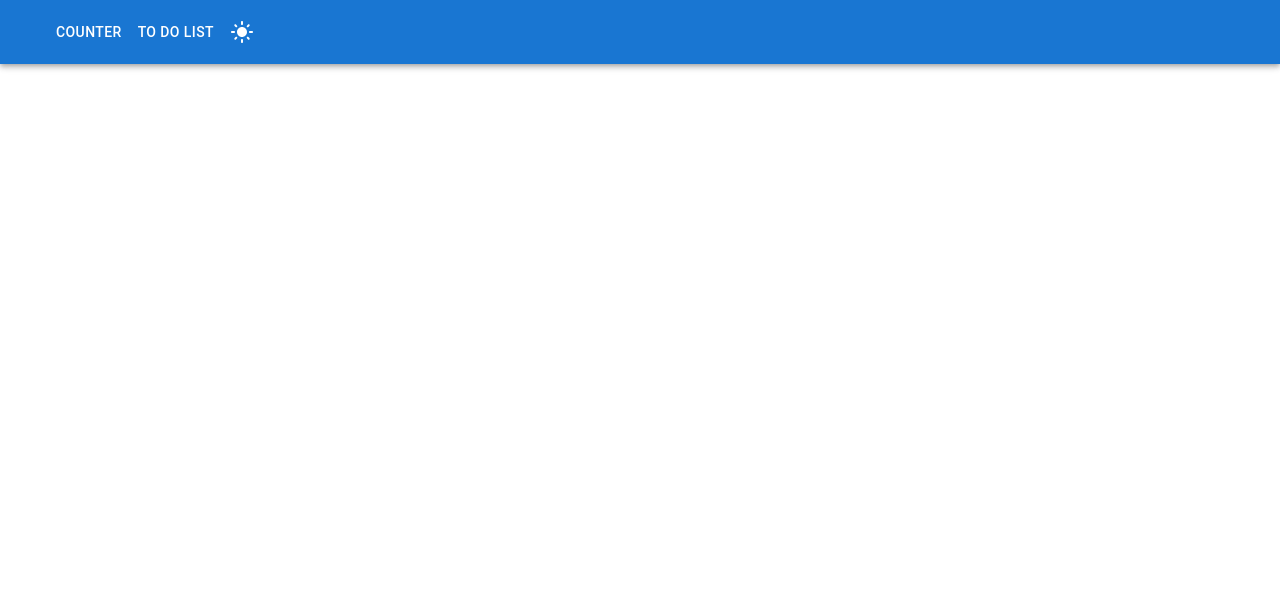
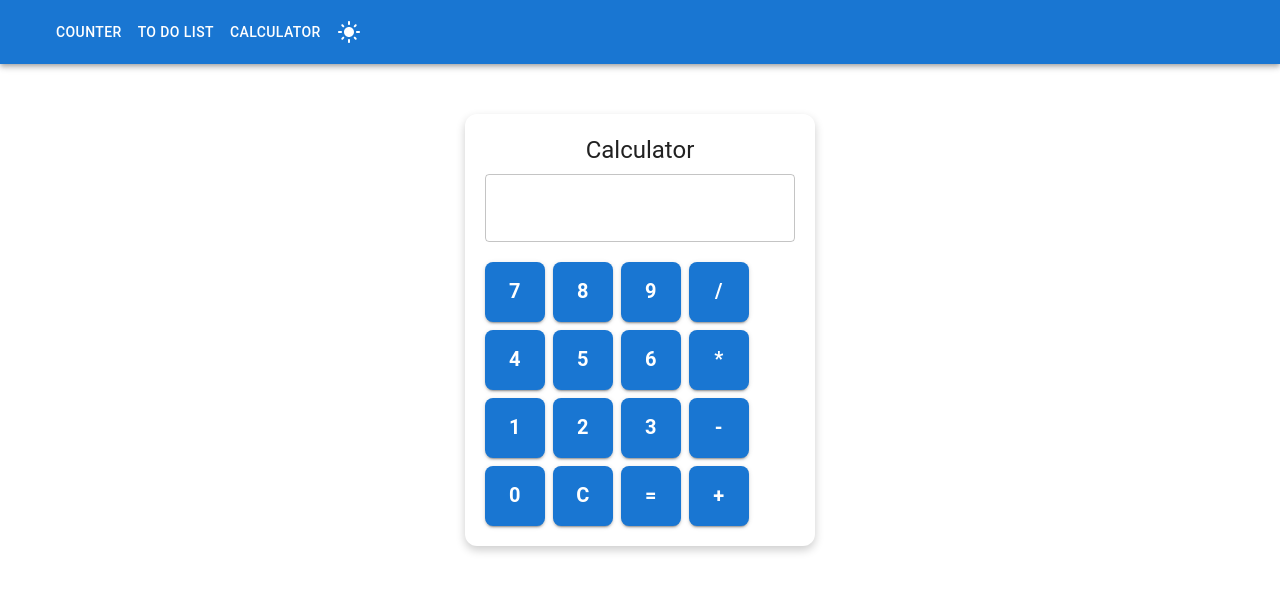
Before and after one commit to cientificoqq/react-hooks-, a React (Create React App) app: page /calculator in a window 1280 px wide. Before the commit this address had no page. Shown: the top 592 px of the page. Built offline with nearby package versions, Linux system fonts and the light colour scheme.

Commit message:
Calculator

```diff
--- a/src/components/Header.jsx
+++ b/src/components/Header.jsx
@@ -17,6 +17,14 @@ const Header = ({ darkMode, setDarkMode }) => {
               To Do List
             </Button>
           </Link>
+          <Link
+            to="/calculator"
+            style={{ textDecoration: "none", color: "inherit" }}
+          >
+            <Button variant="text" color="inherit">
+              Сalculator
+            </Button>
+          </Link>
           <IconButton onClick={() => setDarkMode(!darkMode)} color="inherit">
             {darkMode ? <DarkMode /> : <LightMode />}
           </IconButton>
--- /dev/null
+++ b/src/components/Сalculator.jsx
@@ -0,0 +1,102 @@
+import { Box, Button, Grid2, TextField, Typography } from "@mui/material";
+import { useState } from "react";
+
+const styles = {
+  container: {
+    width: "350px",
+    margin: "50px auto",
+    padding: "20px",
+    borderRadius: "12px",
+
+    boxShadow: "0px 4px 10px rgba(0, 0, 0, 0.2)",
+    textAlign: "center",
+  },
+  display: {
+    marginBottom: "10px",
+    "& input": {
+      textAlign: "right",
+      fontSize: "24px",
+    },
+  },
+  button: {
+    minWidth: "60px",
+    minHeight: "60px",
+    fontSize: "20px",
+    fontWeight: "bold",
+    borderRadius: "8px",
+    backgroundColor: "#1976d2",
+    color: "white",
+    "&:hover": {
+      backgroundColor: "#115293",
+    },
+  },
+  gridContainer: {
+    marginTop: "10px",
+  },
+};
+
+const Calculator = () => {
+  const [number, setNumber] = useState("");
+  const [input, setInput] = useState([]);
+
+  function handleClick(value) {
+    if (value === "C") {
+      setNumber("");
+      setInput([]);
+    } else if (value === "=") {
+      try {
+        setNumber(eval(number).toString());
+      } catch {
+        setNumber("Error");
+      }
+    } else {
+      setNumber((prev) => prev + value);
+    }
+  }
+
+  return (
+    <Box sx={styles.container}>
+      <Typography variant="h5" gutterBottom>
+        Calculator
+      </Typography>
+      <TextField
+        variant="outlined"
+        fullWidth
+        sx={styles.display}
+        value={number}
+      />
+      <Grid2 container spacing={1} sx={styles.gridContainer}>
+        {[
+          "7",
+          "8",
+          "9",
+          "/",
+          "4",
+          "5",
+          "6",
+          "*",
+          "1",
+          "2",
+          "3",
+          "-",
+          "0",
+          "C",
+          "=",
+          "+",
+        ].map((item, index) => (
+          <Grid2 item xs={3} key={index}>
+            <Button
+              variant="contained"
+              sx={styles.button}
+              onClick={() => handleClick(item)}
+            >
+              {item}
+            </Button>
+          </Grid2>
+        ))}
+      </Grid2>
+    </Box>
+  );
+};
+
+export default Calculator;
--- a/src/const/routes.js
+++ b/src/const/routes.js
@@ -1,9 +1,10 @@
 import Counter from "../components/Counter";
 import ToDoList from "../components/ToDoList/ToDoList";
-
+import Calculator from "../components/Сalculator.jsx";
 const routes = [
     { path: "/", element: < Counter / > },
     { path: "/todo", element: < ToDoList / > },
+    { path: "/calculator", element: < Calculator / > },
 ];
 
 export default routes;
```
